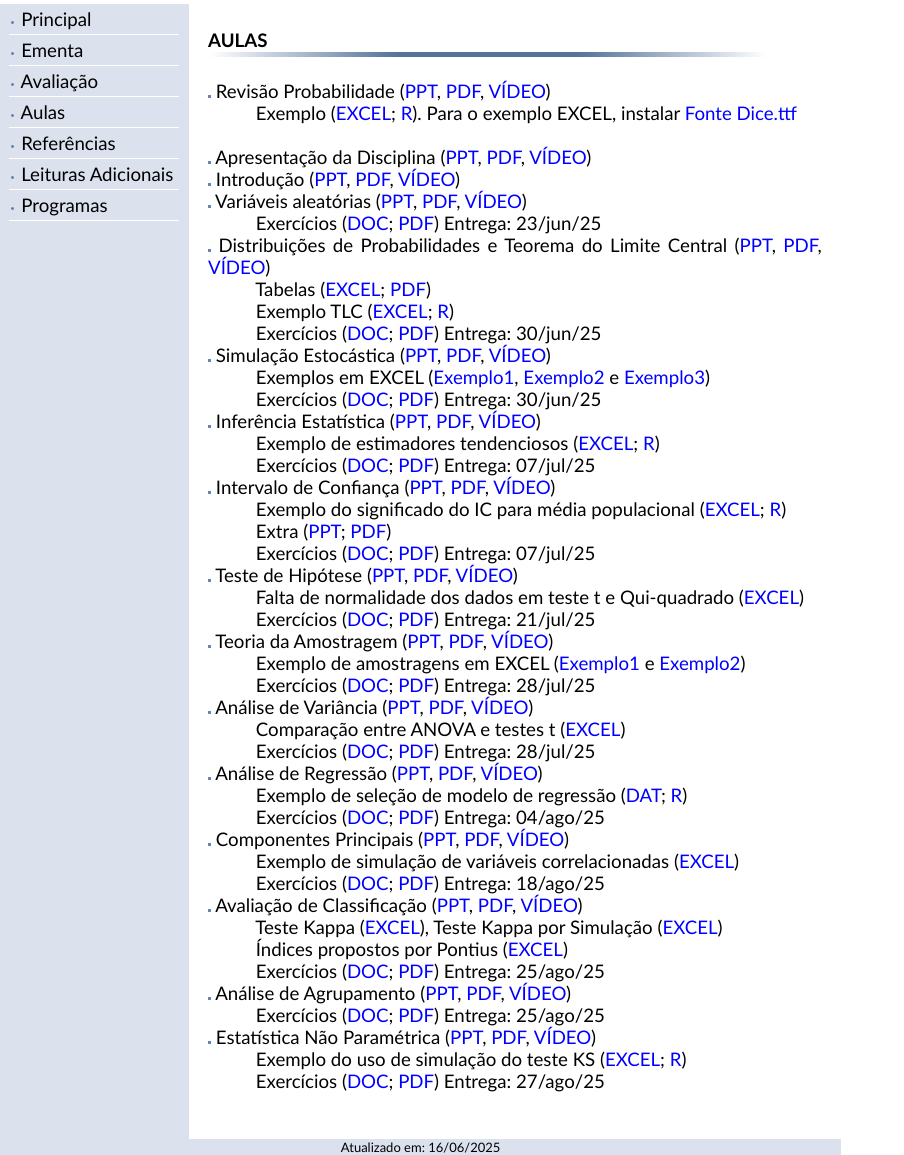
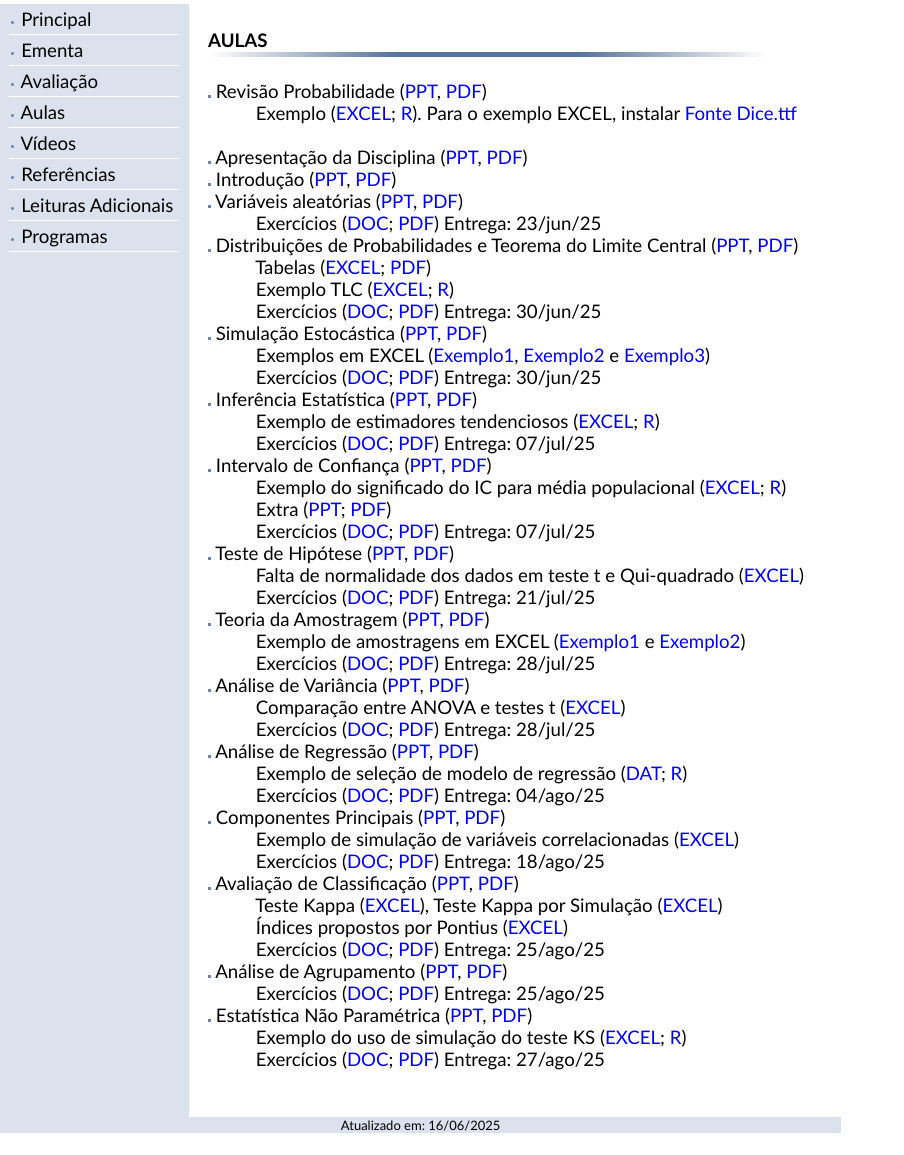
Before and after one commit to CDRenno/Estatistica, a plain HTML site: page aulas.html in a window 1280 px wide. Shown: the part 87-1242 px from the top of the page, without its empty margins (0-904 px from the left). After the commit the page ends 1220 px from the top, so only its background shows below. Drawn offline with Linux system fonts and the light colour scheme.

Commit message:
Add files via upload

```diff
--- a/aulas.html
+++ b/aulas.html
@@ -29,6 +29,8 @@ td {font-size: 14pt; font-family: Calibri; text-align: justify}
 	<tr><td bgcolor="#ffffff" height="1"></td><td></td></tr>
 	<tr><td height="30"><div align="left"><img src="etc/dot.png" alt="" border="0">&nbsp;<a href="./aulas.html" style="text-decoration: none;"><font color="#000000">Aulas</font></a></div></td><td></td></tr>
 	<tr><td bgcolor="#ffffff" height="1"></td><td></td></tr>
+	<tr><td height="30"><div align="left"><img src="etc/dot.png" alt="" border="0">&nbsp;<a href="https://www.youtube.com/@EstatSER204/videos" target="_blank" style="text-decoration: none;"><font color="#000000">Vídeos</font></a></div></td><td></td></tr>
+	<tr><td bgcolor="#ffffff" height="1"></td><td></td></tr>
 	<tr><td height="30"><div align="left"><img src="etc/dot.png" alt="" border="0">&nbsp;<a href="./referencias.html" style="text-decoration: none;"><font color="#000000">Referências</font></a></div></td><td></td></tr>
 	<tr><td bgcolor="#ffffff" height="1"></td><td></td></tr>
 	<tr><td height="30"><div align="left"><img src="etc/dot.png" alt="" border="0">&nbsp;<a href="./leituras.html" style="text-decoration: none;"><font color="#000000">Leituras Adicionais</font></a></div></td><td></td></tr>
@@ -44,48 +46,48 @@ td {font-size: 14pt; font-family: Calibri; text-align: justify}
 <!--- Início Meio --->
 <table width="95%" align="center"><tbody><tr><td><p><br>
 <strong>AULAS</strong><br><img src="etc/line.png" alt="" border="0"><br><br>
-<img src="etc/sqr.png" alt="" border="0"> Revisão Probabilidade (<a href="./ppt/Revisao_Prob.pptx" style="text-decoration: none;"><font color="#0000FF">PPT</font></a>, <a href="./ppt/Revisao_Prob.pdf" style="text-decoration: none;"><font color="#0000FF">PDF</font></a>, <a href="video@" target="_blank" style="text-decoration: none;"><font color="#0000FF">VÍDEO</font></a>)<br>
+<img src="etc/sqr.png" alt="" border="0"> Revisão Probabilidade (<a href="./ppt/Revisao_Prob.pptx" style="text-decoration: none;"><font color="#0000FF">PPT</font></a>, <a href="./ppt/Revisao_Prob.pdf" style="text-decoration: none;"><font color="#0000FF">PDF</font></a>)<br>
 &nbsp;&nbsp;&nbsp;&nbsp;&nbsp;&nbsp;&nbsp;&nbsp;&nbsp; Exemplo (<a href="./xls/revisao_probabilidade.xlsx" style="text-decoration: none;"><font color="#0000FF">EXCEL</font></a>; <a href="./r/revisao_probabilidade.r" style="text-decoration: none;"><font color="#0000FF">R</font></a>). Para o exemplo EXCEL, instalar <a href="http://www.ambor.com/hb/dice.ttf" style="text-decoration: none;"><font color="#0000FF">Fonte Dice.ttf</font></a><br><br>
-<img src="etc/sqr.png" alt="" border="0"> Apresentação da Disciplina (<a href="./ppt/00Apres.pptx" style="text-decoration: none;"><font color="#0000FF">PPT</font></a>, <a href="./ppt/00Apres.pdf" style="text-decoration: none;"><font color="#0000FF">PDF</font></a>, <a href="video@" target="_blank" style="text-decoration: none;"><font color="#0000FF">VÍDEO</font></a>)<br>
-<img src="etc/sqr.png" alt="" border="0"> Introdução (<a href="./ppt/01Introd.pptx" style="text-decoration: none;"><font color="#0000FF">PPT</font></a>, <a href="./ppt/01Introd.pdf" style="text-decoration: none;"><font color="#0000FF">PDF</font></a>, <a href="https://youtu.be/asjSv2_zJys?si=3bQC13RyRyuhQ5tA" target="_blank" style="text-decoration: none;"><font color="#0000FF">VÍDEO</font></a>)<br>
-<img src="etc/sqr.png" alt="" border="0"> Variáveis aleatórias (<a href="./ppt/02VA.pptx" style="text-decoration: none;"><font color="#0000FF">PPT</font></a>, <a href="./ppt/02VA.pdf" style="text-decoration: none;"><font color="#0000FF">PDF</font></a>, <a href="video@" target="_blank" style="text-decoration: none;"><font color="#0000FF">VÍDEO</font></a>)<br>
+<img src="etc/sqr.png" alt="" border="0"> Apresentação da Disciplina (<a href="./ppt/00Apres.pptx" style="text-decoration: none;"><font color="#0000FF">PPT</font></a>, <a href="./ppt/00Apres.pdf" style="text-decoration: none;"><font color="#0000FF">PDF</font></a>)<br>
+<img src="etc/sqr.png" alt="" border="0"> Introdução (<a href="./ppt/01Introd.pptx" style="text-decoration: none;"><font color="#0000FF">PPT</font></a>, <a href="./ppt/01Introd.pdf" style="text-decoration: none;"><font color="#0000FF">PDF</font></a>)<br>
+<img src="etc/sqr.png" alt="" border="0"> Variáveis aleatórias (<a href="./ppt/02VA.pptx" style="text-decoration: none;"><font color="#0000FF">PPT</font></a>, <a href="./ppt/02VA.pdf" style="text-decoration: none;"><font color="#0000FF">PDF</font></a>)<br>
 &nbsp;&nbsp;&nbsp;&nbsp;&nbsp;&nbsp;&nbsp;&nbsp;&nbsp; Exercícios (<a href="./exerc/lista01.docx" style="text-decoration: none;"><font color="#0000FF">DOC</font></a>; <a href="./exerc/lista01.pdf" style="text-decoration: none;"><font color="#0000FF">PDF</font></a>) Entrega: 23/jun/25<br>
-<img src="etc/sqr.png" alt="" border="0"> Distribuições de Probabilidades e Teorema do Limite Central (<a href="./ppt/03DistrProb.pptx" style="text-decoration: none;"><font color="#0000FF">PPT</font></a>, <a href="./ppt/03DistrProb.pdf" style="text-decoration: none;"><font color="#0000FF">PDF</font></a>, <a href="video@" target="_blank" style="text-decoration: none;"><font color="#0000FF">VÍDEO</font></a>)<br>
+<img src="etc/sqr.png" alt="" border="0"> Distribuições de Probabilidades e Teorema do Limite Central (<a href="./ppt/03DistrProb.pptx" style="text-decoration: none;"><font color="#0000FF">PPT</font></a>, <a href="./ppt/03DistrProb.pdf" style="text-decoration: none;"><font color="#0000FF">PDF</font></a>)<br>
 &nbsp;&nbsp;&nbsp;&nbsp;&nbsp;&nbsp;&nbsp;&nbsp;&nbsp; Tabelas (<a href="./xls/Tabelas.xlsx" style="text-decoration: none;"><font color="#0000FF">EXCEL</font></a>; <a href="./ppt/Tabelas.pdf" style="text-decoration: none;"><font color="#0000FF">PDF</font></a>)<br>
 &nbsp;&nbsp;&nbsp;&nbsp;&nbsp;&nbsp;&nbsp;&nbsp;&nbsp; Exemplo TLC (<a href="./xls/TLC.xlsx" style="text-decoration: none;"><font color="#0000FF">EXCEL</font></a>; <a href="./r/TLC.r" style="text-decoration: none;"><font color="#0000FF">R</font></a>)<br>
 &nbsp;&nbsp;&nbsp;&nbsp;&nbsp;&nbsp;&nbsp;&nbsp;&nbsp; Exercícios (<a href="./exerc/lista02.docx" style="text-decoration: none;"><font color="#0000FF">DOC</font></a>; <a href="./exerc/lista02.pdf" style="text-decoration: none;"><font color="#0000FF">PDF</font></a>) Entrega: 30/jun/25<br>
-<img src="etc/sqr.png" alt="" border="0"> Simulação Estocástica (<a href="./ppt/04SimulEstoc.pptx" style="text-decoration: none;"><font color="#0000FF">PPT</font></a>, <a href="./ppt/04SimulEstoc.pdf" style="text-decoration: none;"><font color="#0000FF">PDF</font></a>, <a href="video@" target="_blank" style="text-decoration: none;"><font color="#0000FF">VÍDEO</font></a>)<br>
+<img src="etc/sqr.png" alt="" border="0"> Simulação Estocástica (<a href="./ppt/04SimulEstoc.pptx" style="text-decoration: none;"><font color="#0000FF">PPT</font></a>, <a href="./ppt/04SimulEstoc.pdf" style="text-decoration: none;"><font color="#0000FF">PDF</font></a>)<br>
 &nbsp;&nbsp;&nbsp;&nbsp;&nbsp;&nbsp;&nbsp;&nbsp;&nbsp; Exemplos em EXCEL (<a href="./xls/Simulacao_exemplo1.xlsx" style="text-decoration: none;"><font color="#0000FF">Exemplo1</font></a>, <a href="./xls/Simulacao_exemplo2.xlsx" style="text-decoration: none;"><font color="#0000FF">Exemplo2</font></a> e <a href="./xls/Simulacao_exemplo3.xlsx" style="text-decoration: none;"><font color="#0000FF">Exemplo3</font></a>)<br>
 &nbsp;&nbsp;&nbsp;&nbsp;&nbsp;&nbsp;&nbsp;&nbsp;&nbsp; Exercícios (<a href="./exerc/lista03.docx" style="text-decoration: none;"><font color="#0000FF">DOC</font></a>; <a href="./exerc/lista03.pdf" style="text-decoration: none;"><font color="#0000FF">PDF</font></a>) Entrega: 30/jun/25<br>
-<img src="etc/sqr.png" alt="" border="0"> Inferência Estatística (<a href="./ppt/05InfEstat_EstimPontual.pptx" style="text-decoration: none;"><font color="#0000FF">PPT</font></a>, <a href="./ppt/05InfEstat_EstimPontual.pdf" style="text-decoration: none;"><font color="#0000FF">PDF</font></a>, <a href="video@" target="_blank" style="text-decoration: none;"><font color="#0000FF">VÍDEO</font></a>)<br>
+<img src="etc/sqr.png" alt="" border="0"> Inferência Estatística (<a href="./ppt/05InfEstat_EstimPontual.pptx" style="text-decoration: none;"><font color="#0000FF">PPT</font></a>, <a href="./ppt/05InfEstat_EstimPontual.pdf" style="text-decoration: none;"><font color="#0000FF">PDF</font></a>)<br>
 &nbsp;&nbsp;&nbsp;&nbsp;&nbsp;&nbsp;&nbsp;&nbsp;&nbsp; Exemplo de estimadores tendenciosos (<a href="./xls/Estimadores.xlsx" style="text-decoration: none;"><font color="#0000FF">EXCEL</font></a>; <a href="./r/Estimadores.r" style="text-decoration: none;"><font color="#0000FF">R</font></a>)<br>
 &nbsp;&nbsp;&nbsp;&nbsp;&nbsp;&nbsp;&nbsp;&nbsp;&nbsp; Exercícios (<a href="./exerc/lista04.docx" style="text-decoration: none;"><font color="#0000FF">DOC</font></a>; <a href="./exerc/lista04.pdf" style="text-decoration: none;"><font color="#0000FF">PDF</font></a>) Entrega: 07/jul/25<br>
-<img src="etc/sqr.png" alt="" border="0"> Intervalo de Confiança (<a href="./ppt/06InfEstat_IntConf.pptx" style="text-decoration: none;"><font color="#0000FF">PPT</font></a>, <a href="./ppt/06InfEstat_IntConf.pdf" style="text-decoration: none;"><font color="#0000FF">PDF</font></a>, <a href="video@" target="_blank" style="text-decoration: none;"><font color="#0000FF">VÍDEO</font></a>)<br>
+<img src="etc/sqr.png" alt="" border="0"> Intervalo de Confiança (<a href="./ppt/06InfEstat_IntConf.pptx" style="text-decoration: none;"><font color="#0000FF">PPT</font></a>, <a href="./ppt/06InfEstat_IntConf.pdf" style="text-decoration: none;"><font color="#0000FF">PDF</font></a>)<br>
 &nbsp;&nbsp;&nbsp;&nbsp;&nbsp;&nbsp;&nbsp;&nbsp;&nbsp; Exemplo do significado do IC para média populacional (<a href="./xls/IC.xlsx" style="text-decoration: none;"><font color="#0000FF">EXCEL</font></a>; <a href="./r/IC.r" style="text-decoration: none;"><font color="#0000FF">R</font></a>)<br>
 &nbsp;&nbsp;&nbsp;&nbsp;&nbsp;&nbsp;&nbsp;&nbsp;&nbsp; Extra (<a href="./ppt/06IntConf_Extra.pptx" style="text-decoration: none;"><font color="#0000FF">PPT</font></a>; <a href="./ppt/06InfEstat_IntConf_Extra.pdf" style="text-decoration: none;"><font color="#0000FF">PDF</font></a>)<br>
 &nbsp;&nbsp;&nbsp;&nbsp;&nbsp;&nbsp;&nbsp;&nbsp;&nbsp; Exercícios (<a href="./exerc/lista05.docx" style="text-decoration: none;"><font color="#0000FF">DOC</font></a>; <a href="./exerc/lista05.pdf" style="text-decoration: none;"><font color="#0000FF">PDF</font></a>) Entrega: 07/jul/25<br>
-<img src="etc/sqr.png" alt="" border="0"> Teste de Hipótese (<a href="./ppt/07TesteHip.pptx" style="text-decoration: none;"><font color="#0000FF">PPT</font></a>, <a href="./ppt/07TesteHip.pdf" style="text-decoration: none;"><font color="#0000FF">PDF</font></a>, <a href="video@" target="_blank" style="text-decoration: none;"><font color="#0000FF">VÍDEO</font></a>)<br>
+<img src="etc/sqr.png" alt="" border="0"> Teste de Hipótese (<a href="./ppt/07TesteHip.pptx" style="text-decoration: none;"><font color="#0000FF">PPT</font></a>, <a href="./ppt/07TesteHip.pdf" style="text-decoration: none;"><font color="#0000FF">PDF</font></a>)<br>
 &nbsp;&nbsp;&nbsp;&nbsp;&nbsp;&nbsp;&nbsp;&nbsp;&nbsp; Falta de normalidade dos dados em teste t e Qui-quadrado (<a href="./xls/SimulacaoTesteHip.xlsx" style="text-decoration: none;"><font color="#0000FF">EXCEL</font></a>)<br>
 &nbsp;&nbsp;&nbsp;&nbsp;&nbsp;&nbsp;&nbsp;&nbsp;&nbsp; Exercícios (<a href="./exerc/lista06.docx" style="text-decoration: none;"><font color="#0000FF">DOC</font></a>; <a href="./exerc/lista06.pdf" style="text-decoration: none;"><font color="#0000FF">PDF</font></a>) Entrega: 21/jul/25<br>
-<img src="etc/sqr.png" alt="" border="0"> Teoria da Amostragem (<a href="./ppt/08TAmostr.pptx" style="text-decoration: none;"><font color="#0000FF">PPT</font></a>, <a href="./ppt/08TAmostr.pdf" style="text-decoration: none;"><font color="#0000FF">PDF</font></a>, <a href="video@" target="_blank" style="text-decoration: none;"><font color="#0000FF">VÍDEO</font></a>)<br>
+<img src="etc/sqr.png" alt="" border="0"> Teoria da Amostragem (<a href="./ppt/08TAmostr.pptx" style="text-decoration: none;"><font color="#0000FF">PPT</font></a>, <a href="./ppt/08TAmostr.pdf" style="text-decoration: none;"><font color="#0000FF">PDF</font></a>)<br>
 &nbsp;&nbsp;&nbsp;&nbsp;&nbsp;&nbsp;&nbsp;&nbsp;&nbsp; Exemplo de amostragens em EXCEL (<a href="./xls/Amostragem.xlsx" style="text-decoration: none;"><font color="#0000FF">Exemplo1</font></a> e <a href="./xls/Amostragem2.xlsx" style="text-decoration: none;"><font color="#0000FF">Exemplo2</font></a>)<br>
 &nbsp;&nbsp;&nbsp;&nbsp;&nbsp;&nbsp;&nbsp;&nbsp;&nbsp; Exercícios (<a href="./exerc/lista07.docx" style="text-decoration: none;"><font color="#0000FF">DOC</font></a>; <a href="./exerc/lista07.pdf" style="text-decoration: none;"><font color="#0000FF">PDF</font></a>) Entrega: 28/jul/25<br>
-<img src="etc/sqr.png" alt="" border="0"> Análise de Variância (<a href="./ppt/09ANOVA.pptx" style="text-decoration: none;"><font color="#0000FF">PPT</font></a>, <a href="./ppt/09ANOVA.pdf" style="text-decoration: none;"><font color="#0000FF">PDF</font></a>, <a href="video@" target="_blank" style="text-decoration: none;"><font color="#0000FF">VÍDEO</font></a>)<br>
+<img src="etc/sqr.png" alt="" border="0"> Análise de Variância (<a href="./ppt/09ANOVA.pptx" style="text-decoration: none;"><font color="#0000FF">PPT</font></a>, <a href="./ppt/09ANOVA.pdf" style="text-decoration: none;"><font color="#0000FF">PDF</font></a>)<br>
 &nbsp;&nbsp;&nbsp;&nbsp;&nbsp;&nbsp;&nbsp;&nbsp;&nbsp; Comparação entre ANOVA e testes t (<a href="./xls/SimulacaoANOVA.xlsx" style="text-decoration: none;"><font color="#0000FF">EXCEL</font></a>)<br>
 &nbsp;&nbsp;&nbsp;&nbsp;&nbsp;&nbsp;&nbsp;&nbsp;&nbsp; Exercícios (<a href="./exerc/lista08.docx" style="text-decoration: none;"><font color="#0000FF">DOC</font></a>; <a href="./exerc/lista08.pdf" style="text-decoration: none;"><font color="#0000FF">PDF</font></a>) Entrega: 28/jul/25<br>
-<img src="etc/sqr.png" alt="" border="0"> Análise de Regressão (<a href="./ppt/10ARegr.pptx" style="text-decoration: none;"><font color="#0000FF">PPT</font></a>, <a href="./ppt/10ARegr.pdf" style="text-decoration: none;"><font color="#0000FF">PDF</font></a>, <a href="video@" target="_blank" style="text-decoration: none;"><font color="#0000FF">VÍDEO</font></a>)<br>
+<img src="etc/sqr.png" alt="" border="0"> Análise de Regressão (<a href="./ppt/10ARegr.pptx" style="text-decoration: none;"><font color="#0000FF">PPT</font></a>, <a href="./ppt/10ARegr.pdf" style="text-decoration: none;"><font color="#0000FF">PDF</font></a>)<br>
 &nbsp;&nbsp;&nbsp;&nbsp;&nbsp;&nbsp;&nbsp;&nbsp;&nbsp; Exemplo de seleção de modelo de regressão (<a href="./r/RegrDados.dat" style="text-decoration: none;"><font color="#0000FF">DAT</font></a>; <a href="./r/RegrSelecao.r" style="text-decoration: none;"><font color="#0000FF">R</font></a>)<br>
 &nbsp;&nbsp;&nbsp;&nbsp;&nbsp;&nbsp;&nbsp;&nbsp;&nbsp; Exercícios (<a href="./exerc/lista09.docx" style="text-decoration: none;"><font color="#0000FF">DOC</font></a>; <a href="./exerc/lista09.pdf" style="text-decoration: none;"><font color="#0000FF">PDF</font></a>) Entrega: 04/ago/25<br>
-<img src="etc/sqr.png" alt="" border="0"> Componentes Principais (<a href="./ppt/11CompPrinc.pptx" style="text-decoration: none;"><font color="#0000FF">PPT</font></a>, <a href="./ppt/11CompPrinc.pdf" style="text-decoration: none;"><font color="#0000FF">PDF</font></a>, <a href="video@" target="_blank" style="text-decoration: none;"><font color="#0000FF">VÍDEO</font></a>)<br>
+<img src="etc/sqr.png" alt="" border="0"> Componentes Principais (<a href="./ppt/11CompPrinc.pptx" style="text-decoration: none;"><font color="#0000FF">PPT</font></a>, <a href="./ppt/11CompPrinc.pdf" style="text-decoration: none;"><font color="#0000FF">PDF</font></a>)<br>
 &nbsp;&nbsp;&nbsp;&nbsp;&nbsp;&nbsp;&nbsp;&nbsp;&nbsp; Exemplo de simulação de variáveis correlacionadas (<a href="./xls/SimulacaoCP.xlsx" style="text-decoration: none;"><font color="#0000FF">EXCEL</font></a>)<br>
 &nbsp;&nbsp;&nbsp;&nbsp;&nbsp;&nbsp;&nbsp;&nbsp;&nbsp; Exercícios (<a href="./exerc/lista10.docx" style="text-decoration: none;"><font color="#0000FF">DOC</font></a>; <a href="./exerc/lista10.pdf" style="text-decoration: none;"><font color="#0000FF">PDF</font></a>) Entrega: 18/ago/25<br>
-<img src="etc/sqr.png" alt="" border="0"> Avaliação de Classificação (<a href="./ppt/12AvalClass.pptx" style="text-decoration: none;"><font color="#0000FF">PPT</font></a>, <a href="./ppt/12AvalClass.pdf" style="text-decoration: none;"><font color="#0000FF">PDF</font></a>, <a href="video@" target="_blank" style="text-decoration: none;"><font color="#0000FF">VÍDEO</font></a>)<br>
+<img src="etc/sqr.png" alt="" border="0"> Avaliação de Classificação (<a href="./ppt/12AvalClass.pptx" style="text-decoration: none;"><font color="#0000FF">PPT</font></a>, <a href="./ppt/12AvalClass.pdf" style="text-decoration: none;"><font color="#0000FF">PDF</font></a>)<br>
 &nbsp;&nbsp;&nbsp;&nbsp;&nbsp;&nbsp;&nbsp;&nbsp;&nbsp; Teste Kappa (<a href="./xls/kappa10cond.xlsx" style="text-decoration: none;"><font color="#0000FF">EXCEL</font></a>), Teste Kappa por Simulação (<a href="./xls/kappaSimulacao.xlsx" style="text-decoration: none;"><font color="#0000FF">EXCEL</font></a>)<br>
 &nbsp;&nbsp;&nbsp;&nbsp;&nbsp;&nbsp;&nbsp;&nbsp;&nbsp; Índices propostos por Pontius (<a href="./xls/Pontius.xlsx" style="text-decoration: none;"><font color="#0000FF">EXCEL</font></a>)<br>
 &nbsp;&nbsp;&nbsp;&nbsp;&nbsp;&nbsp;&nbsp;&nbsp;&nbsp; Exercícios (<a href="./exerc/lista11.docx" style="text-decoration: none;"><font color="#0000FF">DOC</font></a>; <a href="./exerc/lista11.pdf" style="text-decoration: none;"><font color="#0000FF">PDF</font></a>) Entrega: 25/ago/25<br>
-<img src="etc/sqr.png" alt="" border="0"> Análise de Agrupamento (<a href="./ppt/13AAgrup.pptx" style="text-decoration: none;"><font color="#0000FF">PPT</font></a>, <a href="./ppt/13AAgrup.pdf" style="text-decoration: none;"><font color="#0000FF">PDF</font></a>, <a href="video@" target="_blank" style="text-decoration: none;"><font color="#0000FF">VÍDEO</font></a>)<br>
+<img src="etc/sqr.png" alt="" border="0"> Análise de Agrupamento (<a href="./ppt/13AAgrup.pptx" style="text-decoration: none;"><font color="#0000FF">PPT</font></a>, <a href="./ppt/13AAgrup.pdf" style="text-decoration: none;"><font color="#0000FF">PDF</font></a>)<br>
 &nbsp;&nbsp;&nbsp;&nbsp;&nbsp;&nbsp;&nbsp;&nbsp;&nbsp; Exercícios (<a href="./exerc/lista12.docx" style="text-decoration: none;"><font color="#0000FF">DOC</font></a>; <a href="./exerc/lista12.pdf" style="text-decoration: none;"><font color="#0000FF">PDF</font></a>) Entrega: 25/ago/25<br>
-<img src="etc/sqr.png" alt="" border="0"> Estatística Não Paramétrica (<a href="./ppt/14EstNaoParam.pptx" style="text-decoration: none;"><font color="#0000FF">PPT</font></a>, <a href="./ppt/14EstNaoParam.pdf" style="text-decoration: none;"><font color="#0000FF">PDF</font></a>, <a href="video@" target="_blank" style="text-decoration: none;"><font color="#0000FF">VÍDEO</font></a>)<br>
+<img src="etc/sqr.png" alt="" border="0"> Estatística Não Paramétrica (<a href="./ppt/14EstNaoParam.pptx" style="text-decoration: none;"><font color="#0000FF">PPT</font></a>, <a href="./ppt/14EstNaoParam.pdf" style="text-decoration: none;"><font color="#0000FF">PDF</font></a>)<br>
 &nbsp;&nbsp;&nbsp;&nbsp;&nbsp;&nbsp;&nbsp;&nbsp;&nbsp; Exemplo do uso de simulação do teste KS (<a href="./xls/SimulacaoTesteKS.xlsx" style="text-decoration: none;"><font color="#0000FF">EXCEL</font></a>; <a href="./r/SimulacaoTesteKS.r" style="text-decoration: none;"><font color="#0000FF">R</font></a>)<br>
 &nbsp;&nbsp;&nbsp;&nbsp;&nbsp;&nbsp;&nbsp;&nbsp;&nbsp; Exercícios (<a href="./exerc/lista13.docx" style="text-decoration: none;"><font color="#0000FF">DOC</font></a>; <a href="./exerc/lista13.pdf" style="text-decoration: none;"><font color="#0000FF">PDF</font></a>) Entrega: 27/ago/25<br>
 </tr></table>
```
Also changed, not shown: avaliacao.html (+2 -0 lines), ementa.html (+2 -0 lines), index.html (+2 -0 lines), leituras.html (+2 -0 lines), programas.html (+2 -0 lines), referencias.html (+2 -0 lines).
